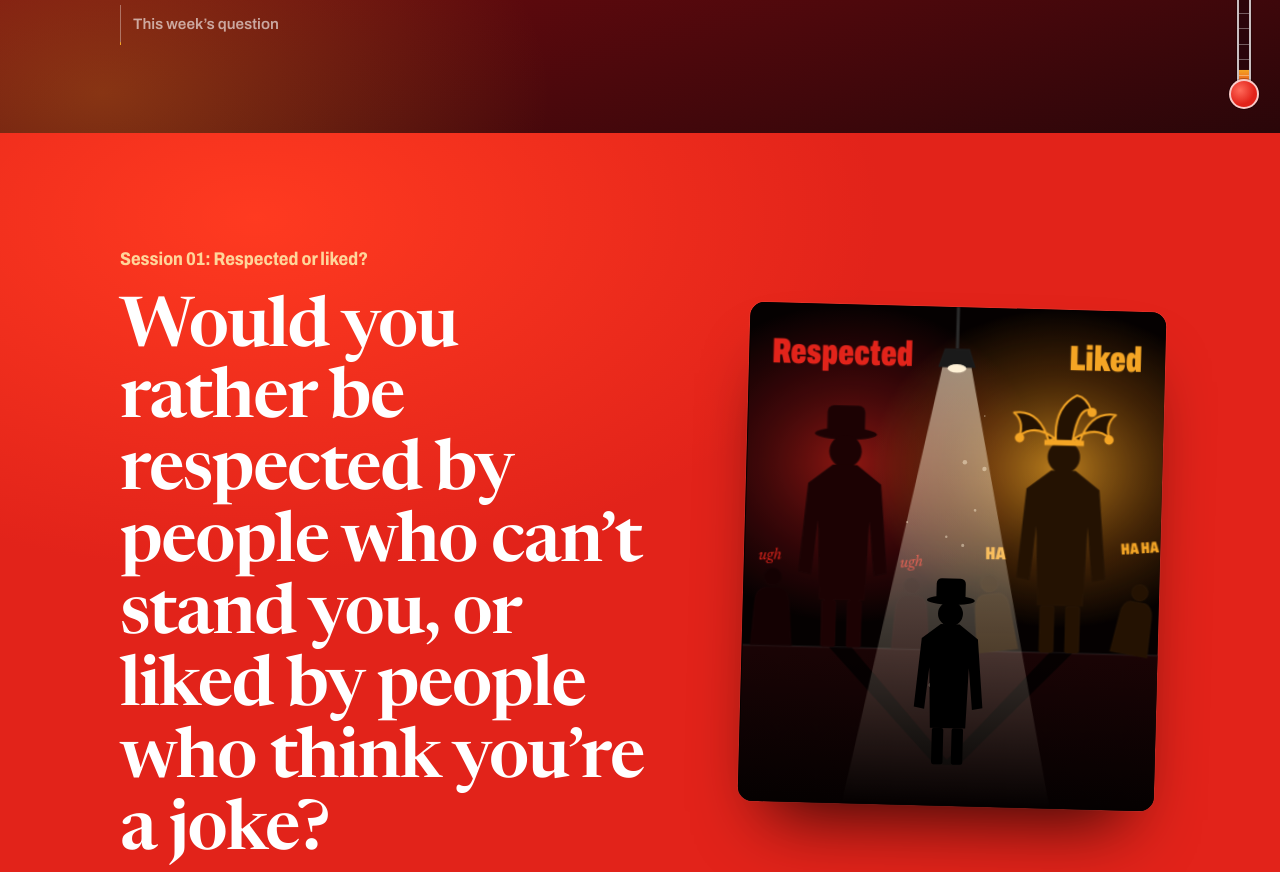
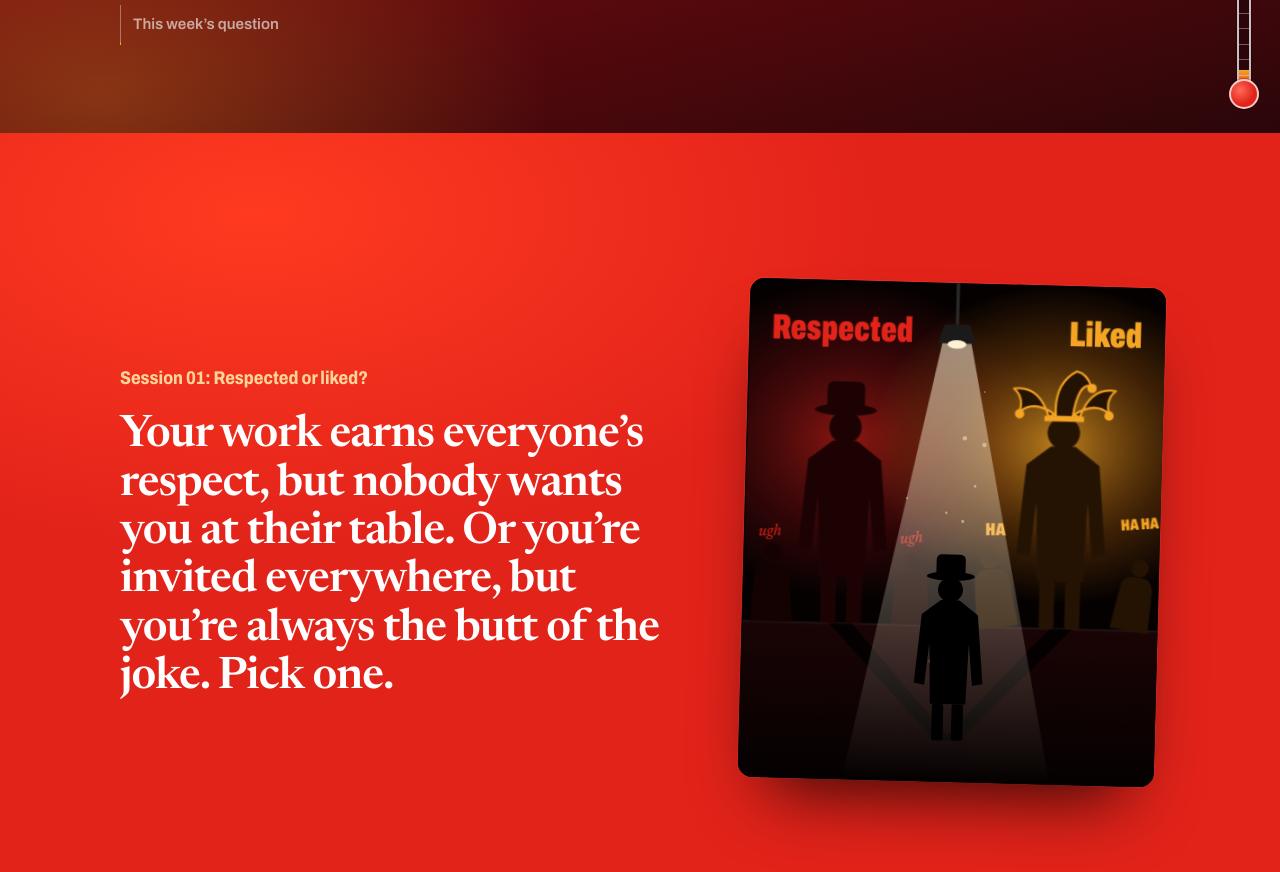
Before and after one commit to Ravishsingh703/Hung-Jury, a plain HTML site: page index.html in a window 1280 px wide. Shown: the part 667-1539 px from the top of the page. Drawn offline with Linux system fonts and the light colour scheme.

Commit message:
Reword session 01 question so it lands on first read
Headline now puts the reader in both situations; Juror 1's script line
matches. Long headlines get a smaller type size so they fit the layout.

Co-Authored-By: Claude Opus 5.5 <noreply@anthropic.com>
Claude-Session: https://claude.ai/code/session_01VjpMXmoohcxxNsP8VpFYoS

```diff
--- a/event.js
+++ b/event.js
@@ -14,7 +14,7 @@ window.EVENT = {
   topic: "Respected or liked?",
 
   // The big question. Make it one that sticks in people's heads all week.
-  headline: "Would you rather be respected by people who can\u2019t stand you, or liked by people who think you\u2019re a joke?",
+  headline: "Your work earns everyone\u2019s respect, but nobody wants you at their table. Or you\u2019re invited everywhere, but you\u2019re always the butt of the joke. Pick one.",
 
   // Two short lines, shown under the table. Keep them punchy.
   brief: [
@@ -33,7 +33,7 @@ window.EVENT = {
     { j: 5, mood: "laugh",  say: "Pfft. Nobody listens to someone they can\u2019t stand." },
     { j: 3, mood: "slam",   say: "THAT\u2019S NOT THE POINT." },
     { j: 6, mood: "talk",   say: "Then what is the point?" },
-    { j: 1, mood: "talk",   say: "Would you rather be liked by people who think you\u2019re a joke?" },
+    { j: 1, mood: "talk",   say: "Would you rather be invited everywhere and laughed at?" },
     { j: 4, mood: "stand",  say: "Would you rather be right, and eat alone?" },
     { j: 3, mood: "hurt",   say: "\u2026" },
     { j: 5, mood: "laugh",  say: "HA. He felt that." },
--- a/index.html
+++ b/index.html
@@ -157,6 +157,7 @@
     document.title = "Hung Jury: " + E.topic;
     $("topic").textContent = "Session " + String(E.session).padStart(2, "0") + ": " + E.topic;
     $("headline").textContent = E.headline;
+    if (E.headline.length > 110) $("headline").classList.add("long");
     $("sess").textContent = E.session;
     $("sess").setAttribute("aria-label", "Session " + E.session);
     E.brief.forEach(function (p) { $("brief").appendChild(el("p", "say reveal", p)); });
--- a/style.css
+++ b/style.css
@@ -105,6 +105,7 @@ a { color: inherit; }
 .question { background: radial-gradient(70% 60% at 20% 10%, #ff3a20, transparent 70%), var(--verdict); color: #fff; }
 .question .tag { font-weight: 750; font-stretch: 85%; color: #ffd59a; font-size: 1.15rem; margin: 0 0 1.25rem; }
 .question h2 { margin: 0; font-family: var(--serif); font-weight: 600; font-size: clamp(2.3rem, 5.4vw, 4.7rem); line-height: 1.04; letter-spacing: -.02em; max-width: 21ch; }
+.question h2.long { font-size: clamp(2rem, 3.5vw, 3.3rem); line-height: 1.08; max-width: 24ch; }
 .question .say { margin-top: 2rem; font-style: italic; color: rgba(255,255,255,.85); }
 
 /* 2. The table: see table.css */
```
